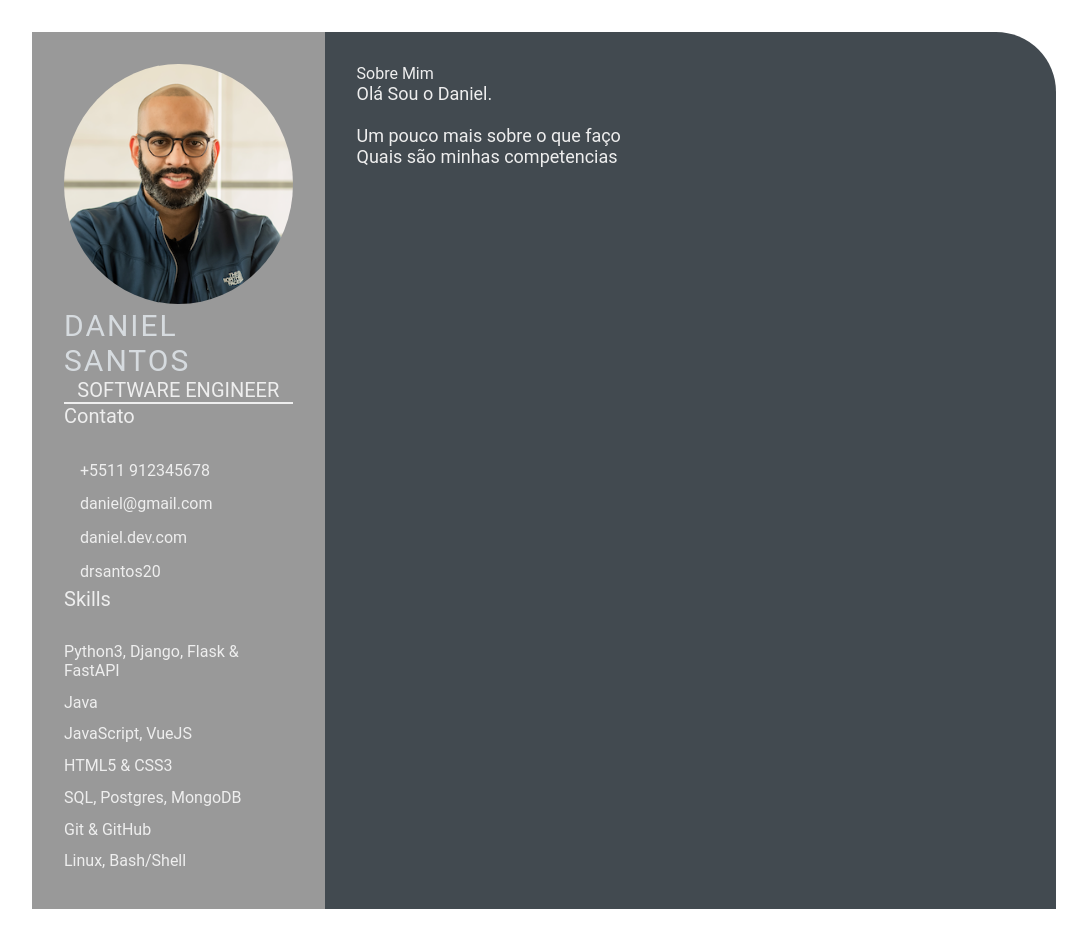
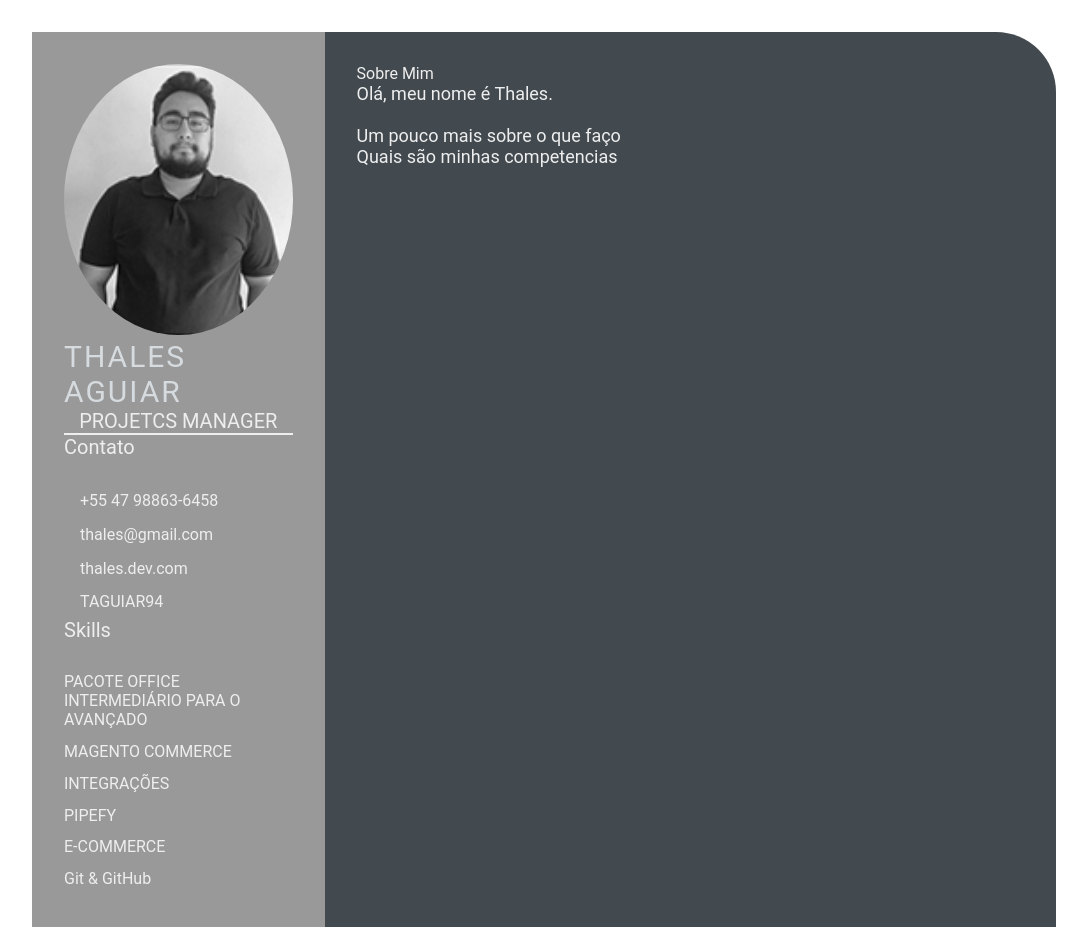
Before and after one commit to TAGUIAR94/devweekgit.github.io, a plain HTML site: page index.html in a window 1280 px wide. Shown: the whole page, without its empty margins (96-1183 px from the left). Drawn offline with Linux system fonts and the light colour scheme.

Commit message:
Day 02 (#4)
* feature: add img/profile-image.jpeg

* feature: add index.html

* feature: add index.html

```diff
--- a/index.html
+++ b/index.html
@@ -7,7 +7,7 @@
     <meta name="viewport" content="width=device-width, initial-scale=1.0">
     <!-- configurações de compatibilidade de navegadores -->
 
-    <title>Daniel Santos CV</title>
+    <title>Thales Aguiar CV</title>
 
     <!-- Custom CSS -->
     <link rel="stylesheet" href="style.css">
@@ -17,33 +17,32 @@
         <section class="left-section">
             <div class="left-section-contents">
                 <div class="profile">
-                    <img class="profile-image" src="img/profile-image.jpeg" alt="Profile image">
-                    <p class="name">Daniel Santos</p>
-                    <p class="profession">Software Engineer</p>
+                    <img class="profile-image" src="imagem/profile-image.jpeg" alt="Profile image">
+                    <p class="name">Thales Aguiar</p>
+                    <p class="profession">Projetcs Manager</p>
                 </div>
                 <div class="contact-info">
                     <p class="left-title">Contato</p>
                     <ul>
-                        <li><i class="fa fa-phone"></i>+5511 912345678
+                        <li><i class="fa fa-phone"></i>+55 47 98863-6458
                         </li>
-                        <li><i class="fa fa-envelope"></i>daniel@gmail.com
+                        <li><i class="fa fa-envelope"></i>thales@gmail.com
                         </li>
-                        <li><i class="fa fa-globe"></i>daniel.dev.com
+                        <li><i class="fa fa-globe"></i>thales.dev.com
                         </li>
-                        <li><i class="fa fa-github"></i>drsantos20
+                        <li><i class="fa fa-github"></i>TAGUIAR94
                         </li>
                     </ul>
                 </div>
                 <div class="skills">
                     <p class="left-title">Skills</p>
                     <ul>
-                        <li><p>Python3, Django, Flask & FastAPI</p></li>
-                        <li><p>Java</p></li>
-                        <li><p>JavaScript, VueJS</p></li>
-                        <li><p>HTML5 & CSS3</p></li>
-                        <li><p>SQL, Postgres, MongoDB</p></li>
+                        <li><p>PACOTE OFFICE INTERMEDIÁRIO PARA O AVANÇADO</p></li>
+                        <li><p>MAGENTO COMMERCE</p></li>
+                        <li><p>INTEGRAÇÕES</p></li>
+                        <li><p>PIPEFY</p></li>
+                        <li><p>E-COMMERCE</p></li>
                         <li><p>Git & GitHub</p></li>
-                        <li><p>Linux, Bash/Shell</p></li>
                     </ul>
                 </div>
             </div>
@@ -54,7 +53,7 @@
                 <section class="about gap">
                     <div class="right-title">Sobre Mim</div>
                     <p class="about-me-contents">
-                        Olá Sou o Daniel.<br>
+                        Olá, meu nome é Thales.<br>
                         <br> Um pouco mais sobre o que faço
                         <br> Quais são minhas competencias
                     </p>
```
Also changed, not shown: imagem/profile-image.jpeg (added).
